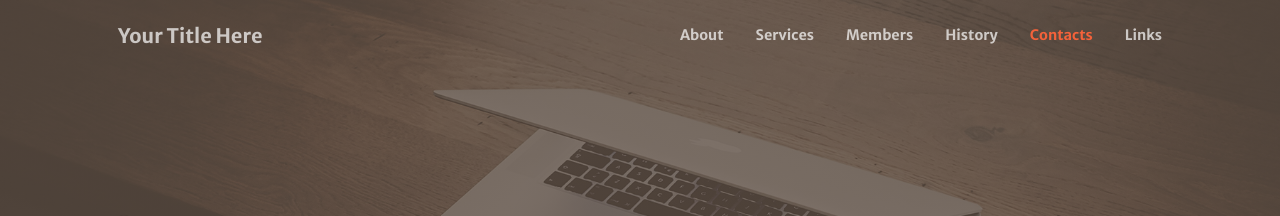
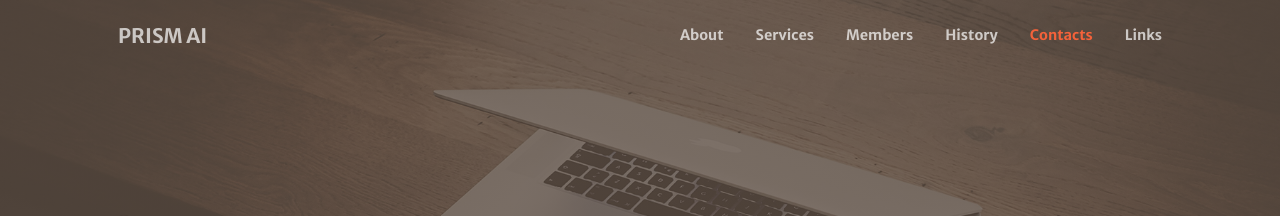
Before and after one commit to ppeigne/prism-website, a Jekyll site: the page built from index.md, in a window 1280 px wide. Shown: the top 216 px of the page. Built offline with Jekyll 4.4.1, drawn with Linux system fonts in a browser that asks for light colours; comment, search, counter and statistics services are not loaded.

Commit message:
Update _config.yml

```diff
--- a/_config.yml
+++ b/_config.yml
@@ -1,10 +1,10 @@
 # Site settings
-title: Your Title Here
+title: PRISM AI
 description: > # this means to ignore newlines until "baseurl:"
 repository: vvalchev/creative-theme-jekyll-new
 baseurl: "/creative-theme-jekyll-new/" # the subpath of your site, e.g. /blog/
 url: "" # the base hostname & protocol for your site
-author: Copyright &copy; 2019 - Start Bootstrap
+author: Copyright &copy; 2023 - PRISM AI
 lang: en_US
 
 # Build settings
```
